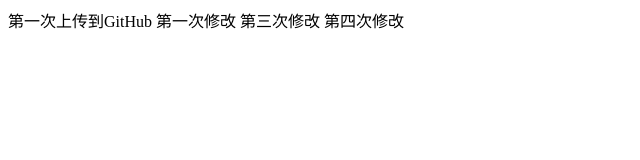
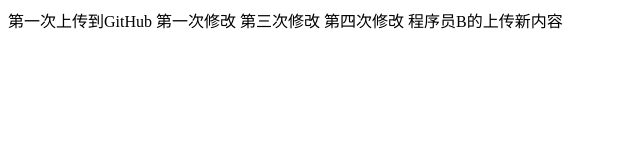
Before and after one commit to summeryixing/git-demo1, a plain HTML site: page index.html in a window 1280 px wide. Shown: the whole page, without its empty margins (0-640 px from the left). Drawn offline with Linux system fonts and the light colour scheme.

Commit message:
程序员B的第一次提交

```diff
--- a/index.html
+++ b/index.html
@@ -10,5 +10,6 @@
     第一次修改
     第三次修改
     第四次修改
+    程序员B的上传新内容
 </body>
 </html>
```
